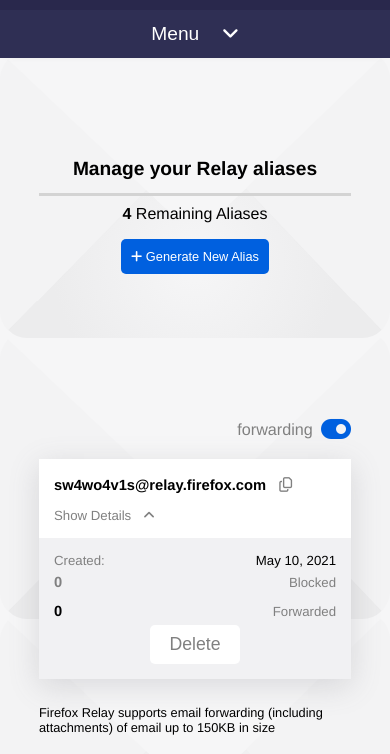
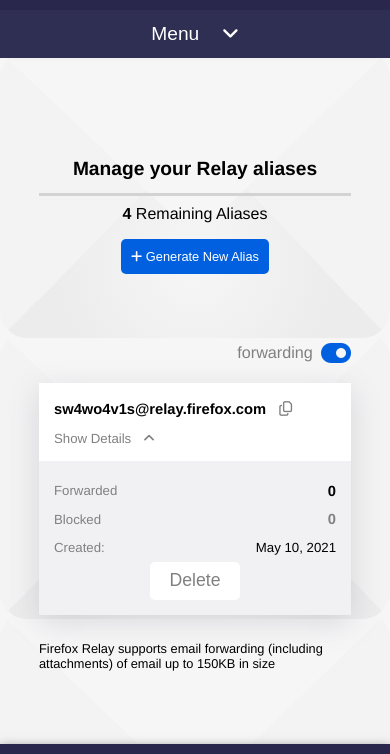
Before and after one commit to peetypeet5000/privacy-security-submission, a website: page index.html in a window 390 px wide. Both pictures are taken after a click on the element "Show Details". Shown: the part 90-844 px from the top of the page. Drawn offline with Linux system fonts and the light colour scheme; a web font is replaced by a local one.

Commit message:
final style changes

```diff
--- a/assets/styles.css
+++ b/assets/styles.css
@@ -160,7 +160,7 @@
 }
 
 .email {
-    margin-top: 15vh;
+    margin-top: 100px;
     font-size: 1.15em;
 }
 
@@ -287,6 +287,7 @@
     justify-content: space-between;
     height: 50px;
     font-family: var(--metropolis);
+    box-shadow: 0px 3px 10px rgba(0, 0, 0, 0.5);
 }
 
 nav.footer-ele {
@@ -308,7 +309,7 @@
 
 img.footer-ele {
     max-height: 50px;
-    margin-left: 50px;
+
 }
 
 @media screen and (max-width: 760px) {
@@ -357,7 +358,7 @@
 
     #mobile-menu nav {
         flex-direction: column;
-        box-shadow: 0px 3px 10px rgba(0, 0, 0, 0.5);
+        box-shadow: 0px 3px 10px -1px rgba(0, 0, 0, 0.5);
         align-items: flex-end;
     }
 
@@ -420,6 +421,10 @@
         margin: auto auto auto auto;
     }
 
+    .email {
+        margin-top: 50px;
+    }
+
     .email-header {
         justify-content: flex-end;
     }
@@ -431,13 +436,22 @@
 
     .email-detail {
         width: 100%;
-        flex-direction: column;
+        flex-direction: column-reverse;
     }
 
     .indiv-email-detail {
-        flex-direction: row;
+        flex-direction: row-reverse;
         align-items: center;
         justify-content: space-between;
+    }
+
+    .indiv-email-detail.created {
+        flex-direction: row;
+    }
+
+
+    .indiv-email-detail.created p {
+        margin: .5rem auto .5rem 0;
     }
 
     .indiv-email-detail h6 {
@@ -445,8 +459,9 @@
     }
 
     .indiv-email-detail h4 {
-        margin: .5rem auto .5rem 0;
+        margin: .5rem 0 .5rem auto;
     }
+
 
     footer {
         height: auto;
@@ -460,7 +475,7 @@
     }
 
     .footer-ele a {
-        margin: .5rem auto .5rem auto;
+        margin: 1rem auto 1rem auto;
     }
 
     img.footer-ele {
--- a/index.html
+++ b/index.html
@@ -81,7 +81,7 @@
                 </div>
                 <div id="expanded-stats" class="hidden flex">
                     <div class="email-detail flex">
-                        <div class="indiv-email-detail flex">
+                        <div class="indiv-email-detail created flex">
                             <p class="grey">Created:</p>
                             <h6>May 10, 2021</h6>
                         </div>
```
